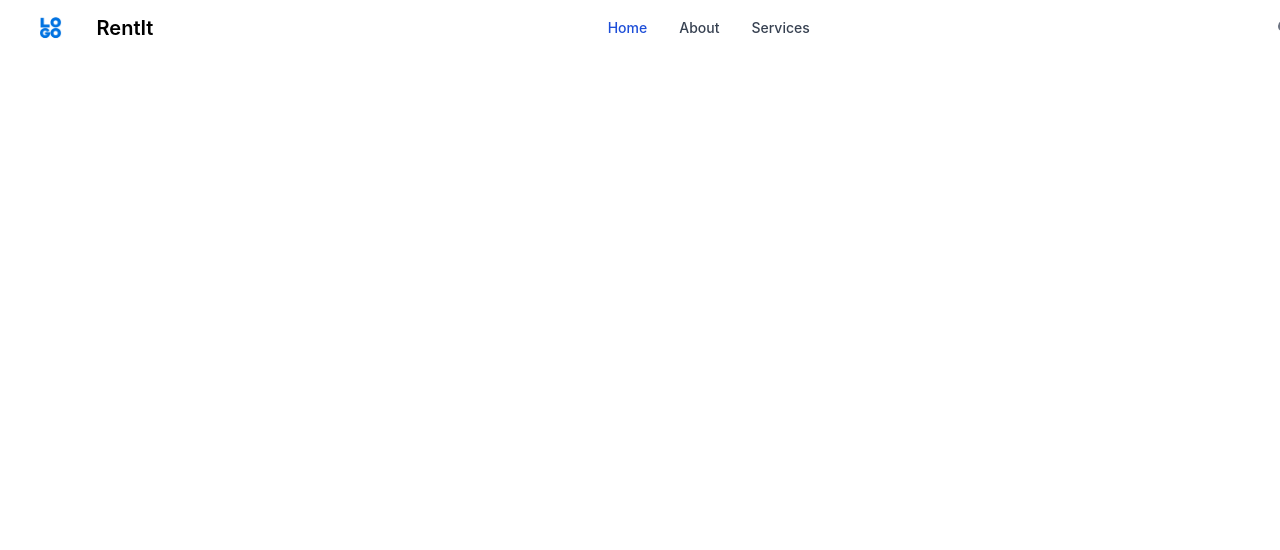
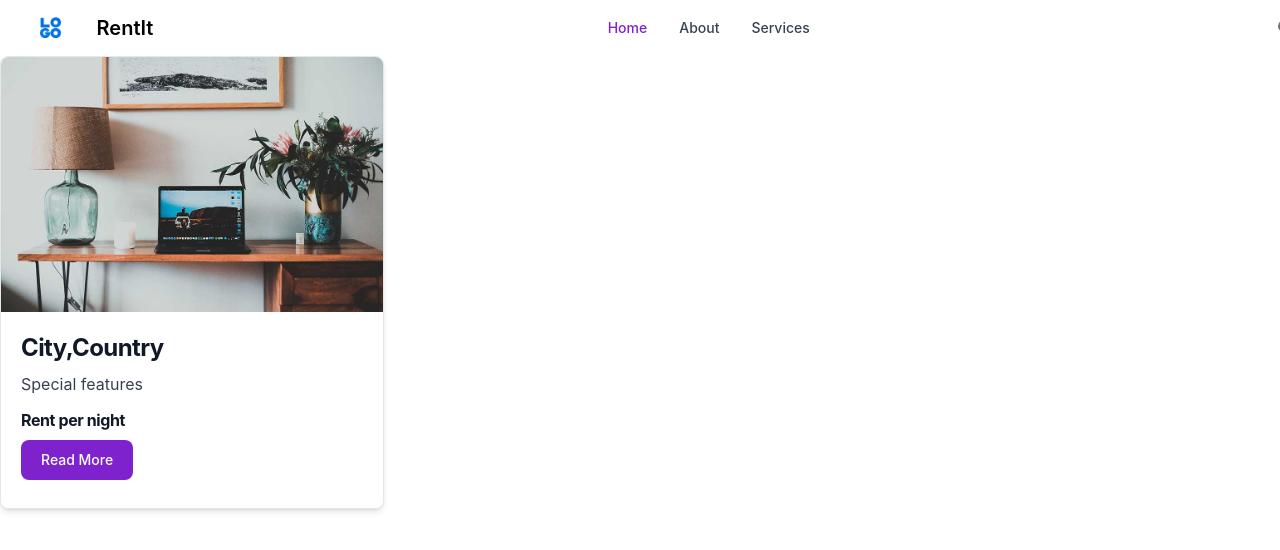
Before and after one commit to Pawan42002/RentIt, a React (Create React App) app in the folder client/: page / in a window 1280 px wide. Shown: the top 550 px of the page. Built offline with nearby package versions, Linux system fonts and the light colour scheme.

Commit message:
navbar edited

```diff
--- a/client/src/App.js
+++ b/client/src/App.js
@@ -1,10 +1,11 @@
-import LIstSummary from "./Components/LIstSummary";
+import ListSummary from "./Components/ListSummary";
 import Navbar from "./Components/Navbar";
 
 export default function App() {
   return (
     <h1 className="app">
       <Navbar />
+      <ListSummary />
     </h1>
   );
 }
--- a/client/src/Components/LIstSummary.js
+++ b/client/src/Components/ListSummary.js
@@ -1,7 +1,7 @@
 import React from "react";
 import image from "../Assets/image-1.jpg";
 import Button from "./Button";
-const LIstSummary = () => {
+const ListSummary = () => {
   return (
     <div class="max-w-sm bg-white rounded-lg border border-gray-200 shadow-md dark:bg-gray-800 dark:border-gray-700">
       <a href="#">
@@ -10,17 +10,19 @@ const LIstSummary = () => {
       <div class="p-5">
         <a href="#">
           <h5 class="mb-2 text-2xl font-bold tracking-tight text-gray-900 dark:text-white">
-            Noteworthy technology acquisitions 2021
+            City,Country
           </h5>
         </a>
         <p class="mb-3 font-normal text-gray-700 dark:text-gray-400">
-          Here are the biggest enterprise technology acquisitions of 2021 so
-          far, in reverse chronological order.
+          Special features
         </p>
+        <h6 class="mb-2 text-base font-bold tracking-tight text-gray-900 dark:text-white">
+          Rent per night
+        </h6>
         <Button name="Read More" />
       </div>
     </div>
   );
 };
 
-export default LIstSummary;
+export default ListSummary;
--- a/client/src/Components/Navbar.js
+++ b/client/src/Components/Navbar.js
@@ -105,7 +105,7 @@ const Navbar = () => {
               <li>
                 <a
                   href="#"
-                  class="block py-2 pr-4 pl-3 text-white bg-blue-700 rounded md:bg-transparent md:text-blue-700 md:p-0 dark:text-white"
+                  class="block py-2 pr-4 pl-3 text-white bg-purple-700 rounded md:bg-transparent md:text-purple-700 md:p-0 dark:text-white"
                   aria-current="page"
                 >
                   Home
@@ -114,7 +114,7 @@ const Navbar = () => {
               <li>
                 <a
                   href="#"
-                  class="block py-2 pr-4 pl-3 text-gray-700 border-b border-gray-100 hover:bg-gray-50 md:hover:bg-transparent md:border-0 md:hover:text-blue-700 md:p-0 md:dark:hover:text-white dark:text-gray-400 dark:hover:bg-gray-700 dark:hover:text-white md:dark:hover:bg-transparent dark:border-gray-700"
+                  class="block py-2 pr-4 pl-3 text-gray-700 border-b border-gray-100 hover:bg-gray-50 md:hover:bg-transparent md:border-0 md:hover:text-purple-700 md:p-0 md:dark:hover:text-white dark:text-gray-400 dark:hover:bg-gray-700 dark:hover:text-white md:dark:hover:bg-transparent dark:border-gray-700"
                 >
                   About
                 </a>
@@ -122,7 +122,7 @@ const Navbar = () => {
               <li>
                 <a
                   href="#"
-                  class="block py-2 pr-4 pl-3 text-gray-700 border-b border-gray-100 hover:bg-gray-50 md:hover:bg-transparent md:border-0 md:hover:text-blue-700 md:p-0 dark:text-gray-400 md:dark:hover:text-white dark:hover:bg-gray-700 dark:hover:text-white md:dark:hover:bg-transparent dark:border-gray-700"
+                  class="block py-2 pr-4 pl-3 text-gray-700 border-b border-gray-100 hover:bg-gray-50 md:hover:bg-transparent md:border-0 md:hover:text-purple-700 md:p-0 dark:text-gray-400 md:dark:hover:text-white dark:hover:bg-gray-700 dark:hover:text-white md:dark:hover:bg-transparent dark:border-gray-700"
                 >
                   Services
                 </a>
```
